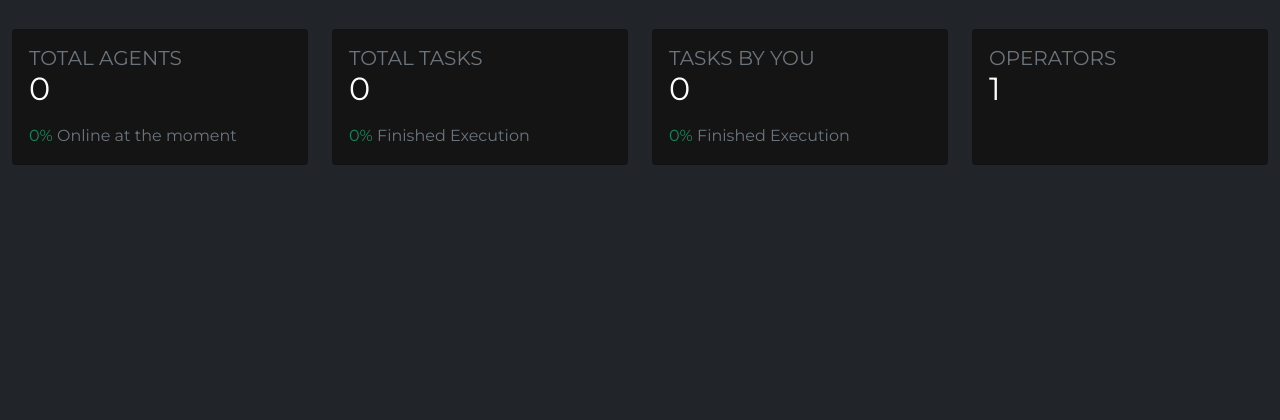
After one commit to iinsertNameHere/Pilotica, a Flask app: page /interface/dashboard in a window 1280 px wide. The commit adds this page. Shown: the part 131-551 px from the top of the page. Run offline with Flask 3, Linux system fonts and the light colour scheme; a user stored in the database is signed in; data that the repository does not hold is empty; parts of the project's set-up code (start-up, migrations or seed data) failed here and were passed over; some libraries are stand-ins or nearby versions.

Commit message:
Added Dashboard Tab

```diff
--- a/pilotica/__init__.py
+++ b/pilotica/__init__.py
@@ -111,6 +111,6 @@ def setup_app(name, db_name="session.db"):
 
     @app.route("/")
     def index():
-        return redirect(url_for('webinterface.agents'))
+        return redirect(url_for('webinterface.dashboard'))
 
     return app, config
--- a/pilotica/web/interface.py
+++ b/pilotica/web/interface.py
@@ -15,6 +15,7 @@ from .operators import OperatorRoles
 
 from flask import render_template, redirect, url_for, flash
 from flask_login import login_required, current_user
+from datetime import datetime
 
 from werkzeug.security import generate_password_hash
 
@@ -24,7 +25,7 @@ webinterface = Blueprint("webinterface", __name__, url_prefix="/interface")
 @webinterface.route("")
 @webinterface.route("/")
 def interface():
-    return redirect(url_for('webinterface.agents'))
+    return redirect(url_for('webinterface.dashboard'))
 
 @webinterface.route("/agents", methods = {'GET'})
 @login_required
@@ -51,6 +52,38 @@ def new_operator():
     else:
         flash("Passwords dont match!", 'danger')
     return redirect(url_for('webinterface.operators'))
+
+@webinterface.route("/dashboard")
+@login_required
+def dashboard():
+    def percentage(part, whole):
+        if part == 0:
+            return 0
+        return int(100 * float(part)/float(whole))
+
+    agents: list[Agent]       = Agent.query.all()
+    online: list[Agent]       = []
+    for agent in agents:
+        delta = datetime.utcnow() - agent.beacon
+        if delta.seconds <= 60:
+            online.append(agent)
+
+    tasks: list[Tasks]        = Task.query.all()
+    finished: list[Tasks]     = Task.query.filter_by(fired=True).all()
+    mytasks: list[Tasks]      = Task.query.filter_by(operator = current_user.name).all()
+    myfinished: list[Tasks]      = Task.query.filter_by(operator = current_user.name).filter_by(fired=True).all()
+    operators: list[Operator] = Operator.query.all()
+
+    return render_template("dashboard.html.j2",
+        agent_count=len(agents),
+        online_average=percentage(len(online), len(agents)),
+        task_count=len(tasks),
+        finished_average=percentage(len(finished), len(tasks)),
+        mytask_count=len(mytasks),
+        myfinished_average=percentage(len(myfinished), len(mytasks)),
+        operator_count=len(operators),
+        current_operator=current_user
+    )
 
 @webinterface.route("/operators/edit", methods = {'POST'})
 @login_required
--- a/templates/base.html.j2
+++ b/templates/base.html.j2
@@ -27,6 +27,9 @@
                 </a>
                 <ul class="navbar-nav me-auto mb-2 mb-lg-0">
                     {% block nav_items %}
+                    <li class="nav-item">
+                        <a class="nav-link" href="{{ url_for('webinterface.dashboard') }}">Dashboard</a>
+                    </li>
                     <li class="nav-item">
                         <a class="nav-link" href="{{ url_for('webinterface.agents') }}">Agents</a>
                     </li>
--- /dev/null
+++ b/templates/dashboard.html.j2
@@ -0,0 +1,75 @@
+{% extends 'base.html.j2' %}
+
+{% block title %}Pilotica - Dashboard{% endblock %}
+
+{% block body %}
+    <div class="container-fluid" style="margin-top: 50px;">
+        <div class="header-body">
+          <div class="row">
+            <div class="col-xl-3 col-lg-6">
+              <div class="card card-stats mb-4 mb-xl-0" style="background-color: #141414;">
+                <div class="card-body">
+                  <div class="row">
+                    <div class="col">
+                      <h5 class="card-title text-uppercase text-muted mb-0">Total Agents</h5>
+                      <span class="h2 font-weight-bold mb-0">{{ agent_count }}</span>
+                    </div>
+                  </div>
+                  <p class="mt-3 mb-0 text-muted text-sm">
+                    <span class="text-success mr-2">{{ online_average }}%</span>
+                    <span class="text-nowrap">Online at the moment</span>
+                  </p>
+                </div>
+              </div>
+            </div>
+            <div class="col-xl-3 col-lg-6">
+              <div class="card card-stats mb-4 mb-xl-0" style="background-color: #141414;">
+                <div class="card-body">
+                  <div class="row">
+                    <div class="col">
+                      <h5 class="card-title text-uppercase text-muted mb-0">Total Tasks</h5>
+                      <span class="h2 font-weight-bold mb-0">{{ task_count }}</span>
+                    </div>
+                  </div>
+                  <p class="mt-3 mb-0 text-muted text-sm">
+                    <span class="text-success mr-2">{{ finished_average }}%</span>
+                    <span class="text-nowrap">Finished Execution</span>
+                  </p>
+                </div>
+              </div>
+            </div>
+            <div class="col-xl-3 col-lg-6">
+              <div class="card card-stats mb-4 mb-xl-0" style="background-color: #141414;">
+                <div class="card-body">
+                  <div class="row">
+                    <div class="col">
+                      <h5 class="card-title text-uppercase text-muted mb-0">Tasks by you</h5>
+                      <span class="h2 font-weight-bold mb-0">{{ mytask_count }}</span>
+                    </div>
+                  </div>
+                  <p class="mt-3 mb-0 text-muted text-sm">
+                    <span class="text-success mr-2">{{ myfinished_average }}%</span>
+                    <span class="text-nowrap">Finished Execution</span>
+                  </p>
+                </div>
+              </div>
+            </div>
+            <div class="col-xl-3 col-lg-6">
+              <div class="card card-stats mb-4 mb-xl-0" style="background-color: #141414;">
+                <div class="card-body">
+                  <div class="row">
+                    <div class="col">
+                      <h5 class="card-title text-uppercase text-muted mb-0">Operators</h5>
+                      <span class="h2 font-weight-bold mb-0">{{ operator_count }}</span>
+                    </div>
+                  </div>
+                  <p class="mt-3 mb-0 text-muted text-sm">
+                    <span style="color: #141414;" class="text-nowrap">_</span>
+                  </p>
+                </div>
+              </div>
+            </div>
+          </div>
+        </div>
+      </div>
+{% endblock %}
```
